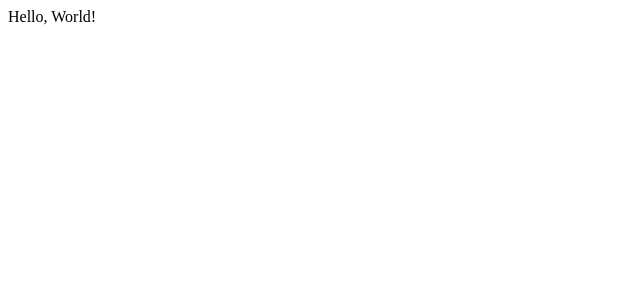
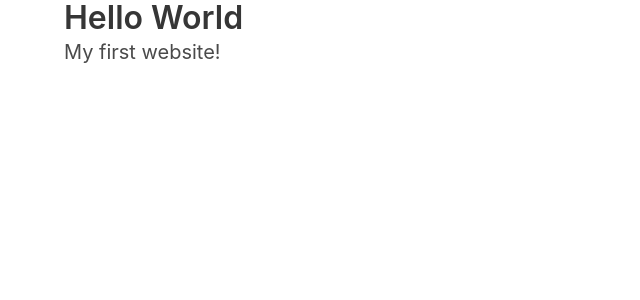
Before and after one commit to southball/home-frontend, a React app: page / in a window 1280 px wide. Shown: the top 300 px of the page, without its empty margins (0-640 px from the left). Built offline with nearby package versions, Linux system fonts and the light colour scheme.

Commit message:
Set up CSS framework

```diff
--- /dev/null
+++ b/src/App.tsx
@@ -0,0 +1,14 @@
+import * as React from "react";
+
+const App = () => (
+    <div className="container">
+        <h1 className="title">
+            Hello World
+        </h1>
+        <p className="subtitle">
+            My first website!
+        </p>
+    </div>
+);
+
+export default App;
--- a/src/index.tsx
+++ b/src/index.tsx
@@ -1,9 +1,9 @@
 import * as React from 'react';
 import * as ReactDOM from 'react-dom';
 
-const App = () => (
-    <div>Hello, World!</div>
-);
+import './style.scss';
+
+import App from './App';
 
 ReactDOM.render(
     <App />,
--- /dev/null
+++ b/src/style.scss
@@ -0,0 +1,2 @@
+@charset "utf-8";
+@import "../node_modules/bulma/bulma.sass";
--- a/webpack.config.js
+++ b/webpack.config.js
@@ -12,13 +12,21 @@ module.exports = {
                 use: 'ts-loader',
                 exclude: /node_modules/,
             },
+            {
+                test: /\.s[ac]ss$/i,
+                use: [
+                    'style-loader',
+                    'css-loader',
+                    'sass-loader'
+                ],
+            },
         ],
     },
     resolve: {
         extensions: ['.tsx', '.ts', '.js']
     },
     output: {
-        filename: 'server.js',
+        filename: 'bundle.js',
         path: path.resolve(__dirname, 'build'),
     },
     plugins: [
```
Also changed, not shown: package.json (+6 -1 lines), 1 other file (tests, documents, lock files or other folders).
